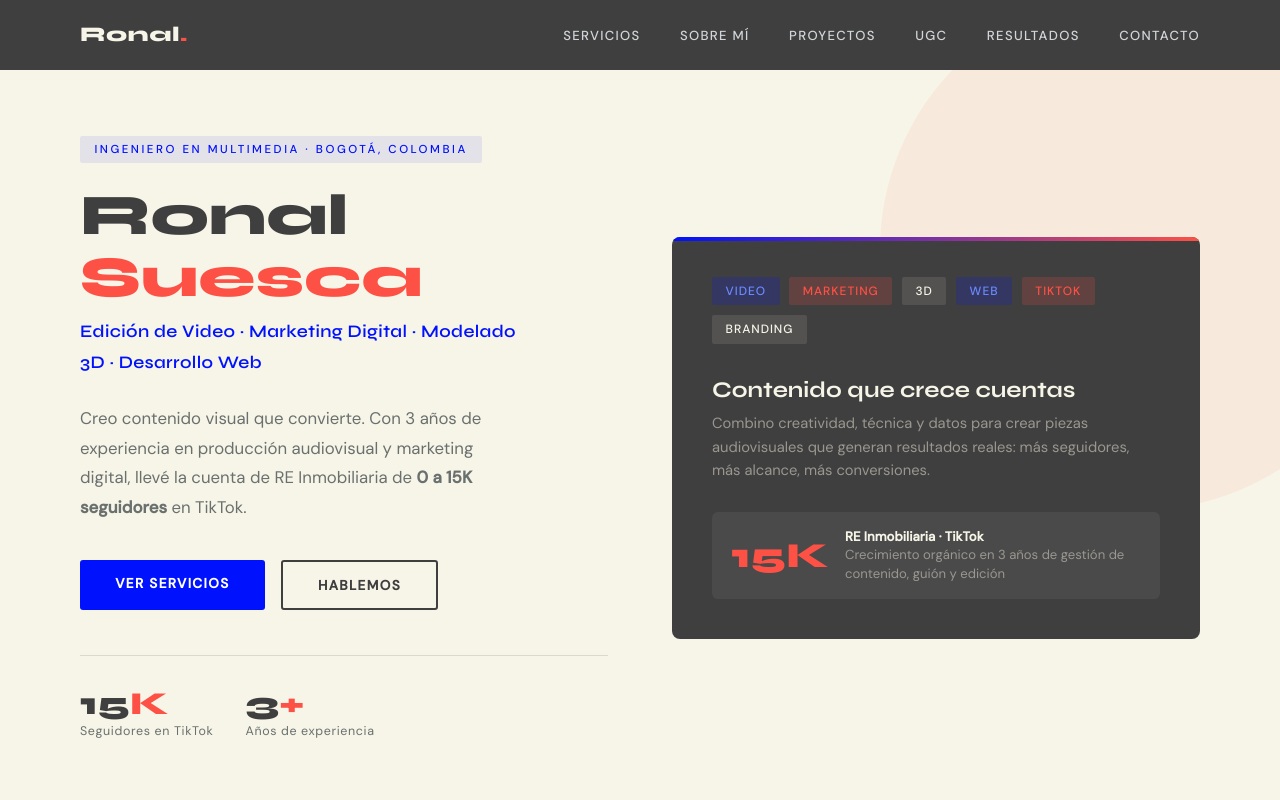
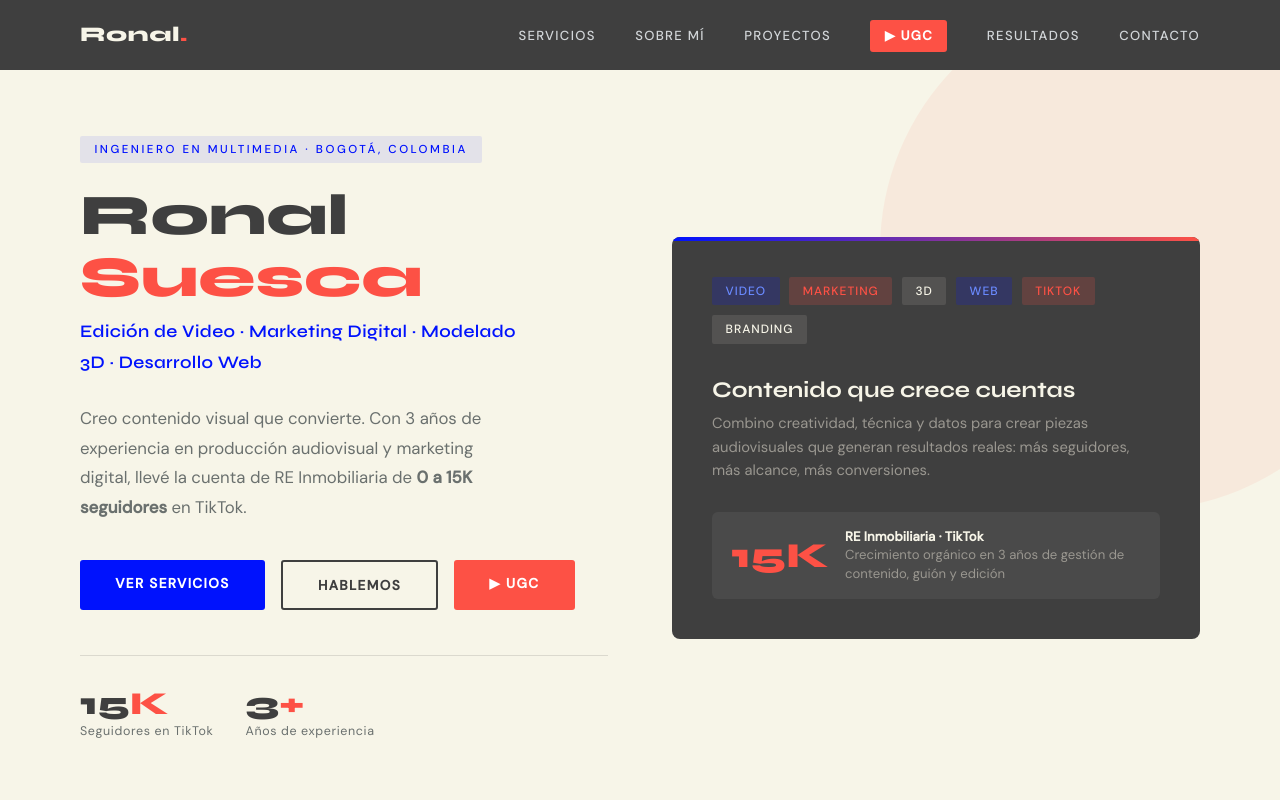
Before and after one commit to Ronal1707/ronalsuesca, a plain HTML site: page index.html in a window 1280 px wide. Shown: the top 800 px of the page. Drawn offline with Linux system fonts and the light colour scheme.

Commit message:
Agregar botón UGC destacado en el menú y en el inicio
Co-Authored-By: Claude Opus 5.5 <noreply@anthropic.com>
Claude-Session: https://claude.ai/code/session_017a4tzuF9psBqnsB4rh6q64

```diff
--- a/index.html
+++ b/index.html
@@ -63,6 +63,15 @@
       transition: color 0.2s;
     }
     nav a:hover { color: var(--accent); }
+    nav a.nav-ugc {
+      background: var(--accent);
+      color: var(--white);
+      padding: 0.45rem 0.9rem;
+      border-radius: 3px;
+      font-weight: 700;
+      white-space: nowrap;
+    }
+    nav a.nav-ugc:hover { background: #e03a2f; color: var(--white); }
 
     /* ── HERO ────────────────────────────────────── */
     .hero {
@@ -166,6 +175,21 @@
       transition: border-color 0.25s, color 0.25s, transform 0.2s;
     }
     .btn-outline:hover { border-color: var(--btn); color: var(--btn); transform: translateY(-3px); }
+
+    .btn-ugc {
+      display: inline-block;
+      background: var(--accent);
+      color: var(--white);
+      padding: 0.9rem 2.2rem;
+      border-radius: 3px;
+      text-decoration: none;
+      font-size: 0.85rem;
+      font-weight: 600;
+      letter-spacing: 0.1em;
+      text-transform: uppercase;
+      transition: background 0.25s, transform 0.2s;
+    }
+    .btn-ugc:hover { background: #e03a2f; transform: translateY(-3px); }
 
     /* stat pills */
     .stat-row {
@@ -786,6 +810,8 @@
     @media (max-width: 520px) {
       .ugc-types { grid-template-columns: 1fr; }
       nav a { margin-left: 1rem; }
+      nav { line-height: 2.3; text-align: right; }
+      nav a.nav-ugc { padding: 0.3rem 0.7rem; }
       footer { flex-direction: column; gap: 1rem; padding: 2rem; text-align: center; }
       footer nav a { margin: 0 0.5rem; }
     }
@@ -800,7 +826,7 @@
       <a href="#servicios">Servicios</a>
       <a href="#sobre-mi">Sobre mí</a>
       <a href="#proyectos">Proyectos</a>
-      <a href="#ugc">UGC</a>
+      <a href="#ugc" class="nav-ugc">▶ UGC</a>
       <a href="#resultados">Resultados</a>
       <a href="#contacto">Contacto</a>
     </nav>
@@ -816,6 +842,7 @@
       <div class="hero-buttons">
         <a href="#servicios" class="btn-primary">Ver servicios</a>
         <a href="#contacto" class="btn-outline">Hablemos</a>
+        <a href="#ugc" class="btn-ugc">▶ UGC</a>
       </div>
       <div class="stat-row">
         <div class="stat">
```
